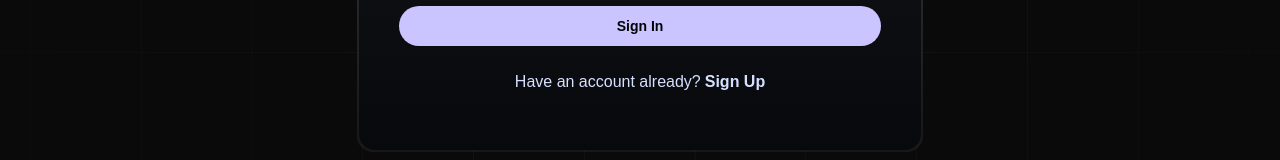
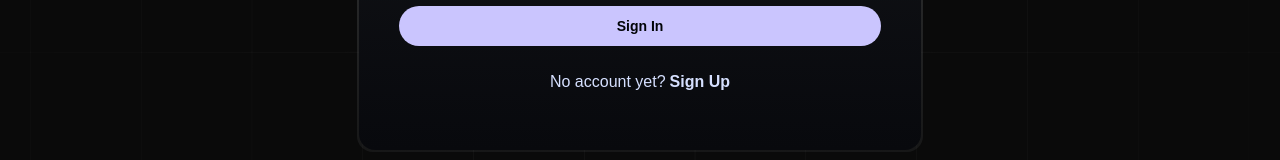
Before and after one commit to Manya2811/ai_mock_interviews, a Next.js app in the folder my-app/: page /sign-in in a window 1280 px wide. Shown: the part 510-670 px from the top of the page. Built offline with nearby package versions, Linux system fonts and the light colour scheme; no server answers; a web font is replaced by a local one.

Commit message:
Ui error resolved

```diff
--- a/my-app/components/AuthForm.tsx
+++ b/my-app/components/AuthForm.tsx
@@ -126,7 +126,7 @@ const AuthForm = ({ type }: { type: FormType }) => {
           </form>
         </Form>
         <p className="text-center">
-          {!isSignIn ? "No account yet?" : "Have an account already?"}
+          {!isSignIn ? "Have an account already?" : "No account yet?"}
           <Link
             href={!isSignIn ? "/sign-in" : "/sign-up"}
             className="font-bold text-user-primary ml-1"
```
